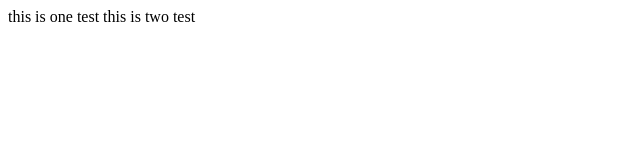
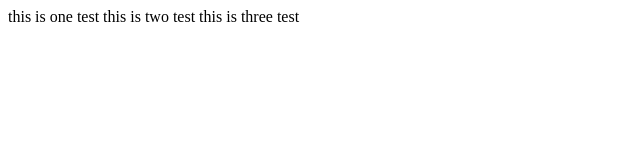
Before and after one commit to beautidemo/0718, a plain HTML site: page index.html in a window 1280 px wide. Shown: the whole page, without its empty margins (0-640 px from the left). Drawn offline with Linux system fonts and the light colour scheme.

Commit message:
第三次練習

```diff
--- a/index.html
+++ b/index.html
@@ -8,5 +8,6 @@
 <body>
     this is one test
     this is two test
+    this is three test
 </body>
 </html>
```
